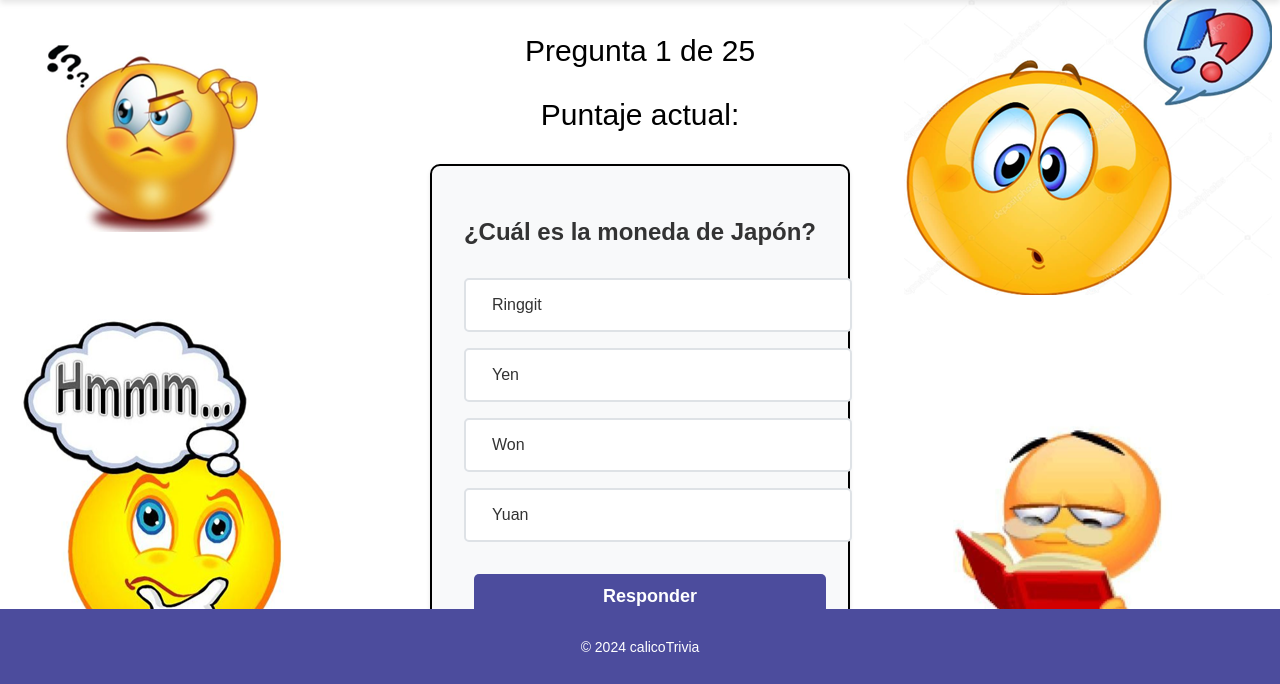
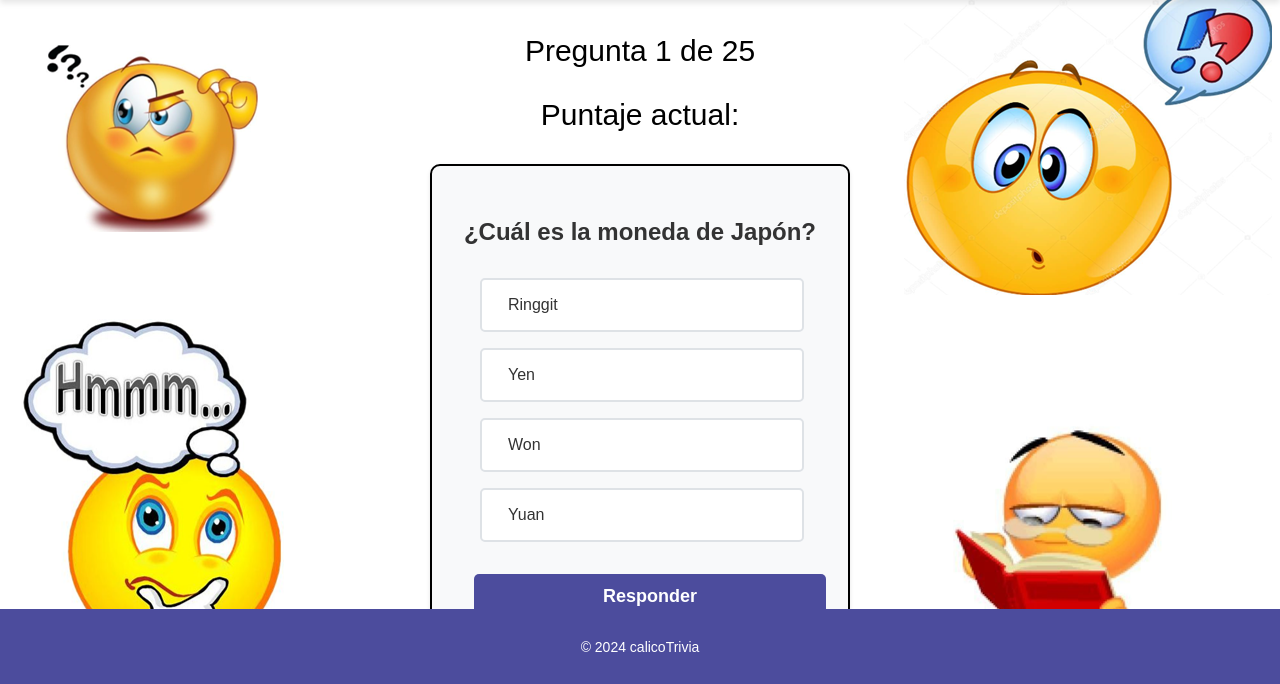
Before and after one commit to d4glock/trivia, a Django app: page /game/ in a window 1280 px wide. Shown: the part 116-800 px from the top of the page. Run offline with Django 5.2, Linux system fonts and the light colour scheme; a user stored in the database is signed in; data comes from the database, SQL or seed files in the repository; both versions use the stored data as it was after the commit.

Commit message:
commit pollo

```diff
--- a/trivia_project/templates/games/game.html
+++ b/trivia_project/templates/games/game.html
@@ -72,10 +72,10 @@
     }
 
     .options {
-        display: flex;
-        flex-direction: column;
-        gap: 1rem;
-        margin: 2rem 0;
+    display: flex;
+    flex-direction: column;
+    gap: 1rem;
+    margin: 2rem 1rem; /* Agrega margen lateral */
     }
 
     .option-button {
@@ -87,7 +87,8 @@
         border-radius: 5px;
         cursor: pointer;
         transition: all 0.3s ease;
-        width: 100%;
+        width: calc(100% - 2rem); /* Reduce el ancho para evitar que toque los bordes */
+        margin: 0 auto; /* Centra los botones */
     }
 
     .option-button:hover {
```
Also changed, not shown: trivia_project/db.sqlite3.
